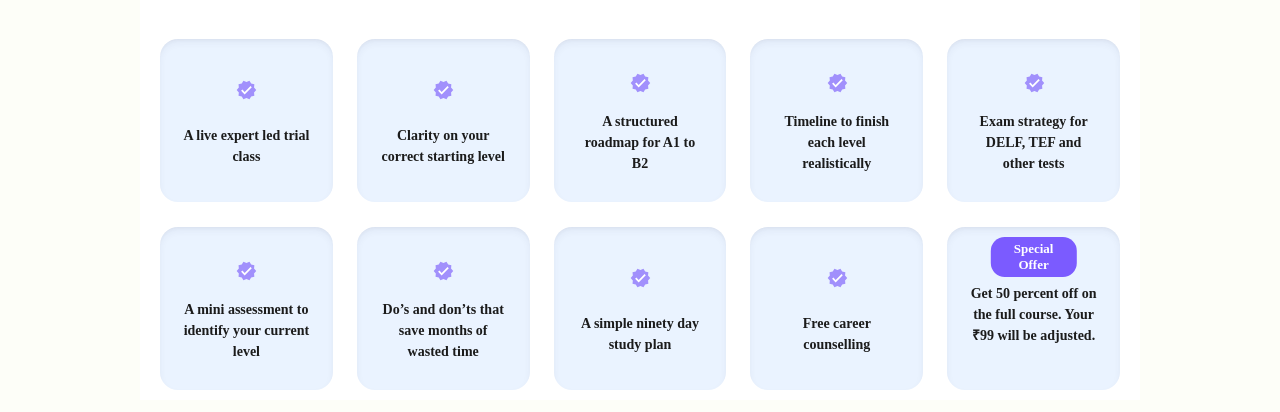
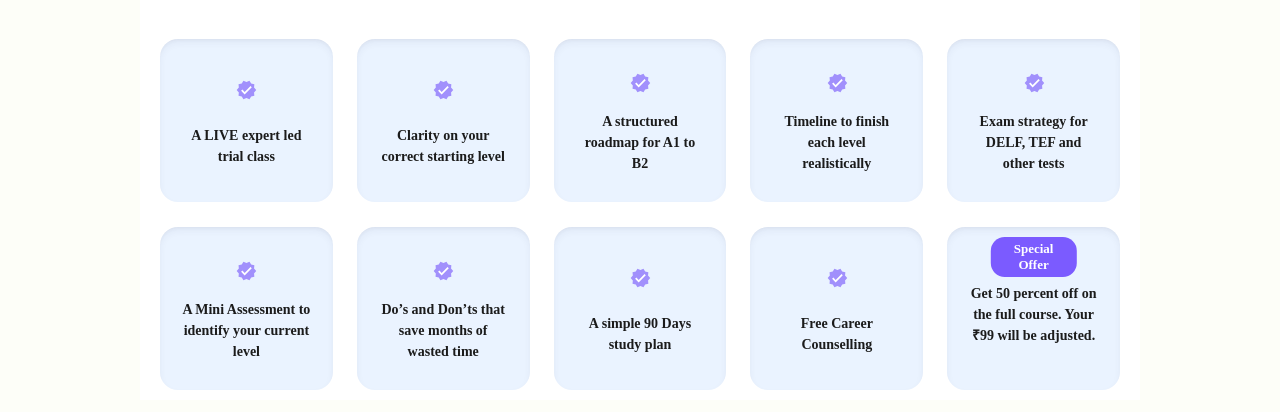
Before and after one commit to createaniket/French-Learning-School, a React (Create React App) app: page / in a window 1280 px wide. Shown: the part 1806-2218 px from the top of the page. Built offline with nearby package versions, Linux system fonts and the light colour scheme; a web font is replaced by a local one.

Commit message:
typos fixed

```diff
--- a/src/components/FeaturesSection.jsx
+++ b/src/components/FeaturesSection.jsx
@@ -4,7 +4,7 @@ import Check from "../assets/images/check.svg";
 
 export default function FeaturesSection() {
   const featuresTop = [
-    "A live expert led trial class",
+    "A LIVE expert led trial class",
     "Clarity on your correct starting level",
     "A structured roadmap for A1 to B2",
     "Timeline to finish each level realistically",
@@ -12,10 +12,10 @@ export default function FeaturesSection() {
   ];
 
   const featuresBottom = [
-    "A mini assessment to identify your current level",
-    "Do’s and don’ts that save months of wasted time",
-    "A simple ninety day study plan",
-    "Free career counselling"
+    "A Mini Assessment to identify your current level",
+    "Do’s and Don’ts that save months of wasted time",
+    "A simple 90 Days study plan",
+    "Free Career Counselling"
   ];
 
   return (
--- a/src/components/StarterKit.jsx
+++ b/src/components/StarterKit.jsx
@@ -35,7 +35,7 @@ export default function StarterKit() {
       price: "Worth ₹600",
     },
     {
-      title: "BBonus Career and Study Abroad Guidance",
+      title: "Bonus Career and Study Abroad Guidance",
       desc: "Given only if relevant to your background",
       price: "Bonus Value ₹500",
     },
--- a/src/components/TeamSection.jsx
+++ b/src/components/TeamSection.jsx
@@ -25,38 +25,77 @@ const members = [
 ];
 
 export default function TeamSection() {
+  // const settings = {
+  //   dots: false,
+  //   arrows: false,
+  //   infinite: true,
+  //   autoplay: true,
+  //   autoplaySpeed: 0,            // continuous autoplay
+  //   speed: 9000,                 // ⭐ SLOW, SMOOTH SPEED (increase to slow more)
+  //   cssEase: "linear",
+
+  //   slidesToShow: 5,
+  //   slidesToScroll: 1,
+
+  //   rtl: false,                   // ⭐ RIGHT → LEFT
+  //   swipeToSlide: true,
+  //   draggable: true,             // ⭐ pointer drag
+  //   pauseOnHover: false,
+
+  // responsive: [
+  //   {
+  //     breakpoint: 1024,
+  //     settings: { slidesToShow: 3 }
+  //   },
+  //   {
+  //     breakpoint: 768,
+  //     settings: { slidesToShow: 1 }   // ⭐ Now mobile tablet shows 1 slide
+  //   },
+  //   {
+  //     breakpoint: 480,
+  //     settings: { slidesToShow: 1 }   // ⭐ Mobile shows 1 slide
+  //   }
+  // ]
+  // };
+
   const settings = {
   dots: false,
   arrows: false,
   infinite: true,
   autoplay: true,
-    autoplaySpeed: 0,            // continuous autoplay
-    speed: 9000,                 // ⭐ SLOW, SMOOTH SPEED (increase to slow more)
+  autoplaySpeed: 0,
+  speed: 9000,
   cssEase: "linear",
 
   slidesToShow: 5,
   slidesToScroll: 1,
-
-    rtl: false,                   // ⭐ RIGHT → LEFT
-    swipeToSlide: true,
-    draggable: true,             // ⭐ pointer drag
-    pauseOnHover: false,
+  variableWidth: false,   // ⭐ This fixes responsive not applying
 
   responsive: [
     {
       breakpoint: 1024,
-        settings: { slidesToShow: 3 }
+        settings: {
+          slidesToShow: 1,
+          slidesToScroll: 1
+        }
     },
     {
       breakpoint: 768,
-        settings: { slidesToShow: 2 }
+        settings: {
+          slidesToShow: 1,
+          slidesToScroll: 1
+        }
     },
   {
         breakpoint: 480,
-        settings: { slidesToShow: 2 }
+        settings: {
+          slidesToShow: 1,
+          slidesToScroll: 1
+        }
       }
   ]
 };
+
 
   return (
     <div className="team-slider">
```
Also changed, not shown: src/components/TeamSection.css (line endings or trailing spaces), 1 other file (tests, documents, lock files or other folders). Lines whose indentation alone changed are shown as unchanged.
